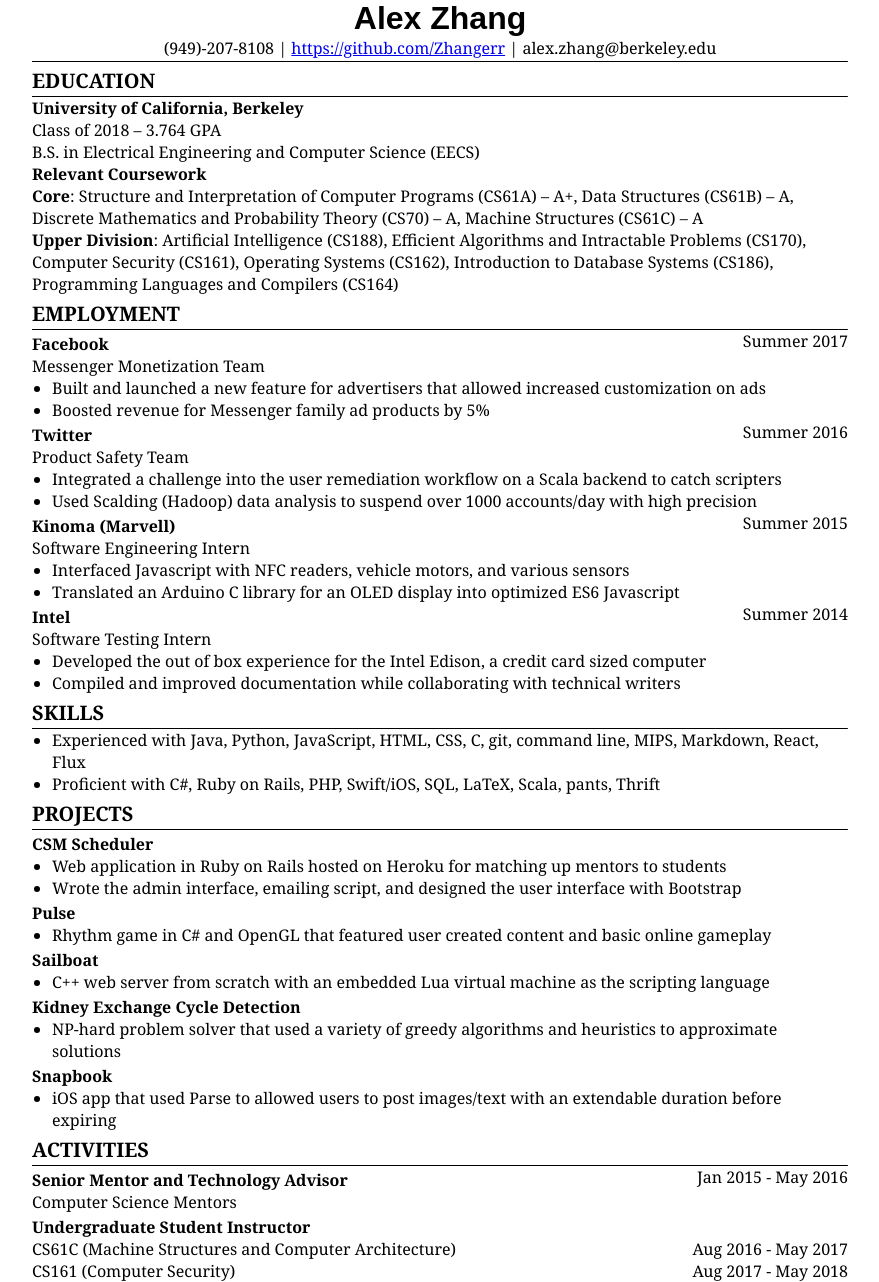
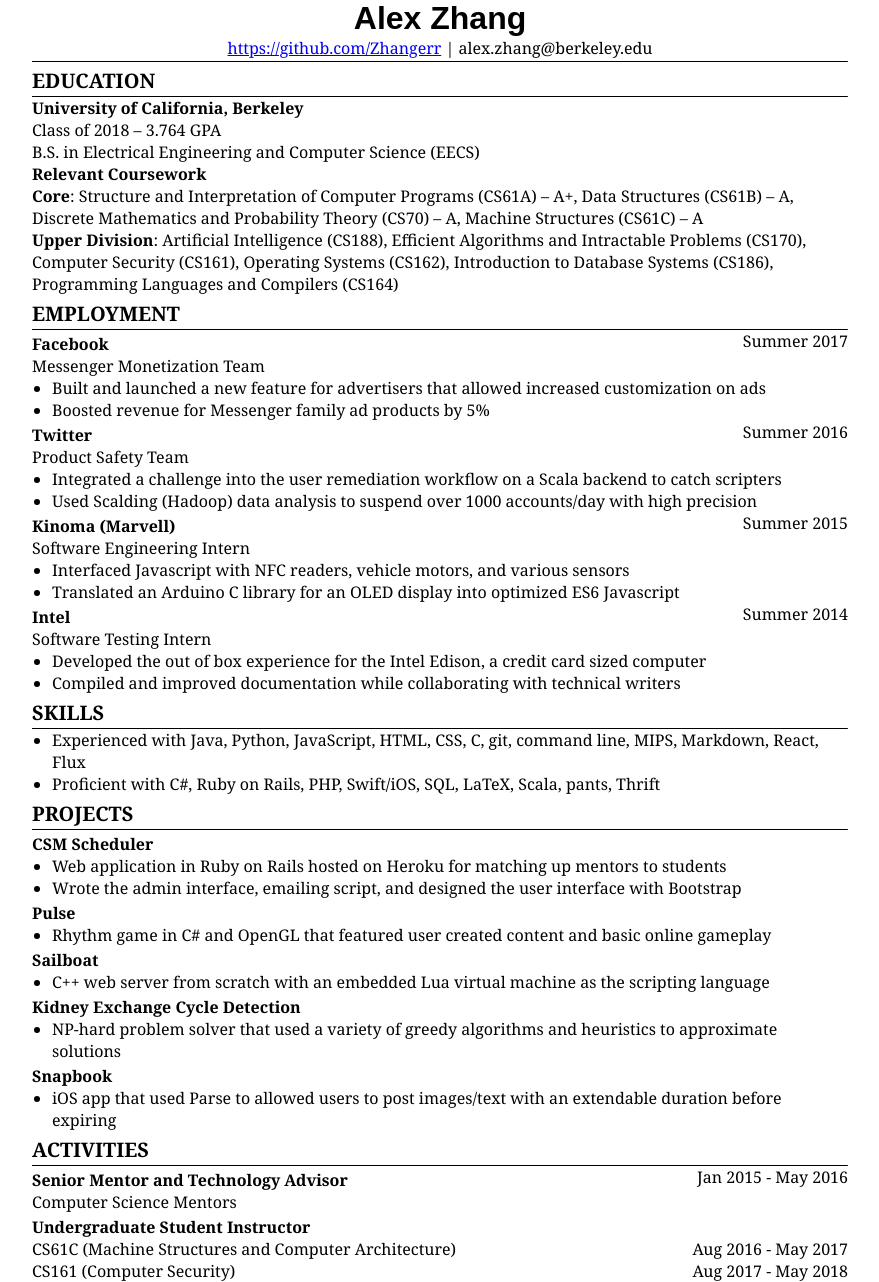
Before and after one commit to Zhangerr/zhangerr.github.io, a Jekyll site: the page built from resume2.md, in a window 1280 px wide. Shown: the whole page, without its empty margins (200-1079 px from the left). Built offline with Jekyll 4.4.1, drawn with Linux system fonts in a browser that asks for light colours.

Commit message:
update resume

```diff
--- a/resume2.md
+++ b/resume2.md
@@ -10,7 +10,7 @@ hide: true
 # Alex Zhang
 
 {: .header}
-(949)-207-8108 \| <https://github.com/Zhangerr> \| <span style="unicode-bidi: bidi-override; direction: rtl;">ude.yelekreb@gnahz.xela</span>
+<https://github.com/Zhangerr> \| <span style="unicode-bidi: bidi-override; direction: rtl;">ude.yelekreb@gnahz.xela</span>
 
 
 ------
```
